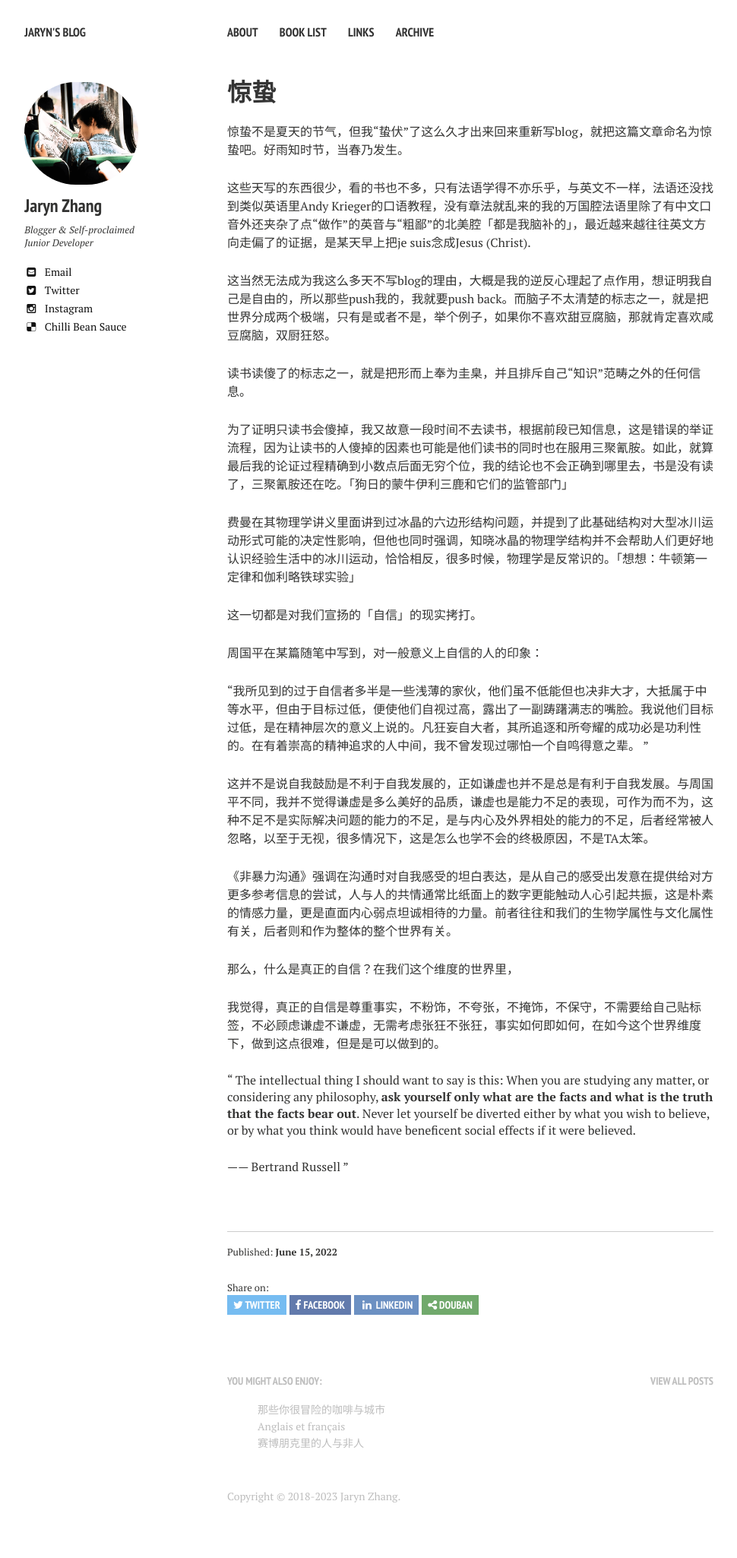
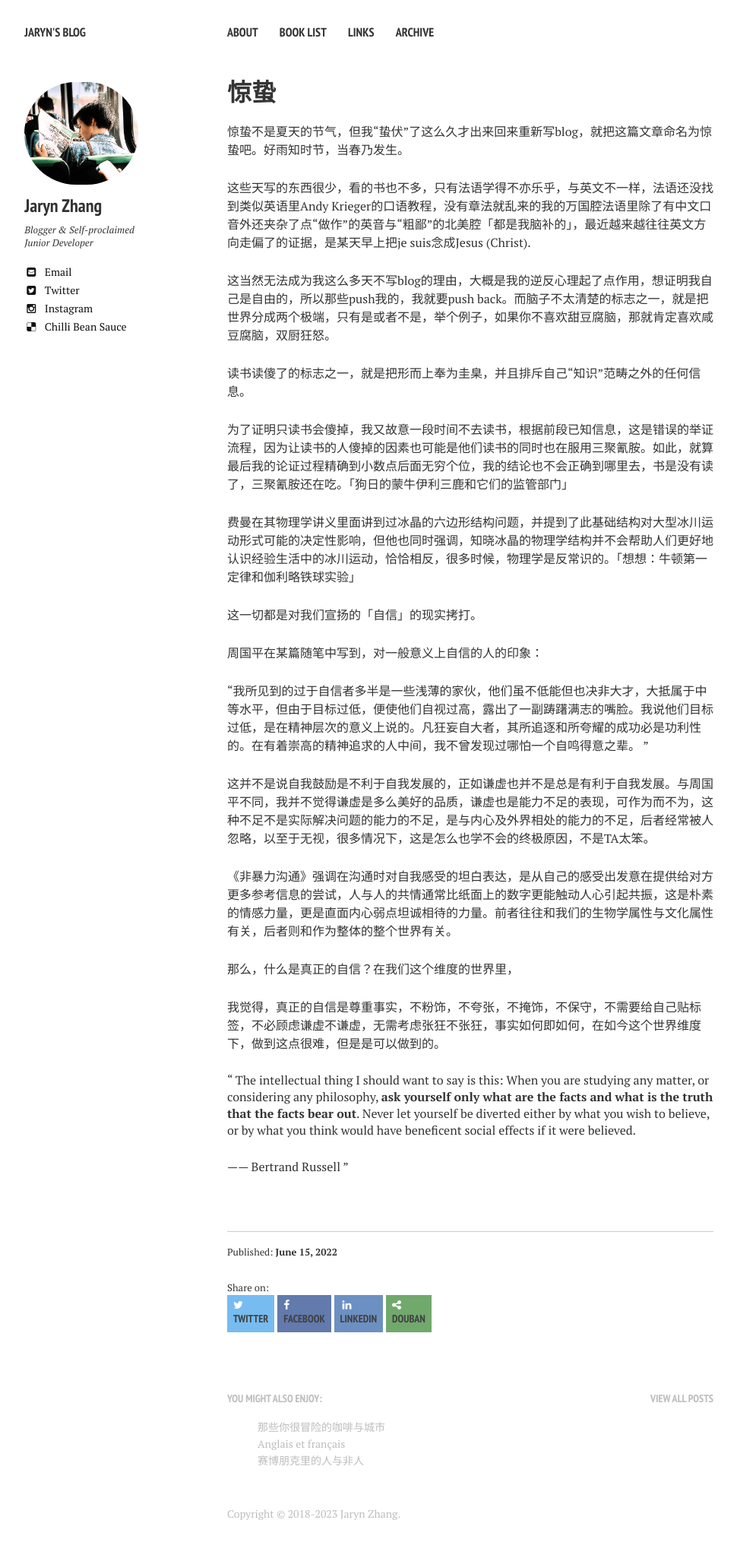
Before and after one commit to jarynzhang/jarynzhang.github.io, a Jekyll site: the page built from _posts/2022-06-15-惊蛰.md, in a window 1280 px wide. Shown: the whole page at 76% size, without its empty margins (21-991 px from the left). Built offline with Jekyll 4.4.1, drawn with Linux system fonts in a browser that asks for light colours; nearby versions of some CDN libraries; our own code applies the rules of GitHub Pages for plain Markdown files; before the commit the page ends 2027 px from its top, so only the background shows below that.

Commit message:
Update page.scss

```diff
--- a/_sass/page.scss
+++ b/_sass/page.scss
@@ -483,9 +483,9 @@ body {
 	span {
 		display: none;
 		@media #{$medium} {
-			display: inline;
-			padding-left: 0px;
-			padding-top: 0px;
+			display: block;
+            margin-bottom: 5px;
+            color: $black;
 		}
 	}
 	h4 {
```
